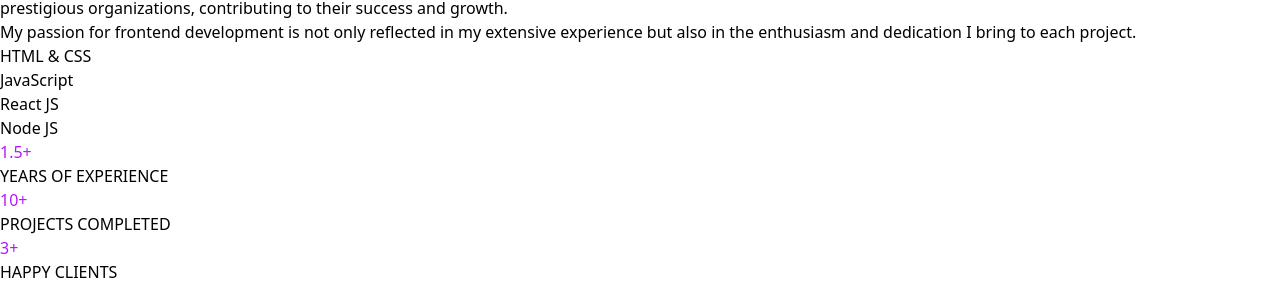
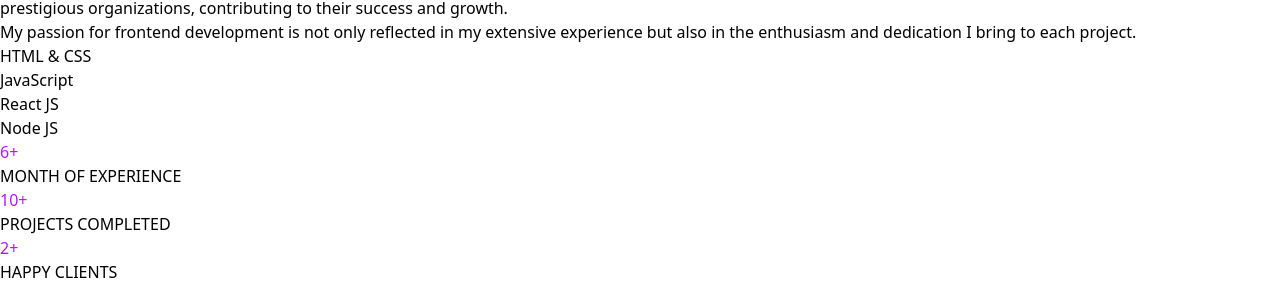
Before and after one commit to lucky-devloper/Portfolio, a React (Vite) app: page / in a window 1280 px wide. Shown: the part 3256-3544 px from the top of the page. Built offline with nearby package versions, Linux system fonts and the light colour scheme.

Commit message:
change form

```diff
--- a/src/Components/Aboutpage.jsx
+++ b/src/Components/Aboutpage.jsx
@@ -7,7 +7,7 @@
         <div id='about' className="w-[100%] h-[100%] px-4 lg:px-0 lg:flex lg:flex-col lg:items-center">
             <div className='w-[100%] h-[170px] relative flex items-center lg:justify-center'>
                 <h1 className="text-4xl lg:text-6xl font-bold z-20 relative">About me</h1>
-                <img src={tag} alt="" className="w-[120px] lg:w-[185px] absolute top-20 left-28 lg:top-17 lg:left-[50%] z-0" />
+                <img src={tag} alt="" className="w-[120px] lg:w-[185px] absolute top-20 left-24 lg:top-17 lg:left-[50%] z-0" />
             </div>
             <div className='lg:w-[80%] w-[100%] lg:h-[400px] lg:flex lg:items-center lg:justify-between'>
                 <img src={profile} alt="" className='w-[300px] h-[350px] object-cover rounded-lg hidden lg:block' />
@@ -44,17 +44,17 @@
                     </div>
                 </div>
             </div>
-            <div className='w-[100%] lg:w-[80%] h-[120px] flex items-center lg:justify-between'>
-                <div className='w-[320px] h-[80px] lg:w-[33%] border-r-2 border-white flex flex-col justify-center items-center font-semibold'>
-                    <h1 className='text-gradient text-[25px] lg:text-5xl'>1.5+</h1>
-                    <p className='text-[12px] lg:text-[20px] text-center'>YEARS OF EXPERIENCE</p>
+            <div className='w-[100%] lg:w-[80%] h-[120px] flex items-center gap-1 justify-between'>
+                <div className=' h-[80px] w-[33%] border-r-2 border-white flex flex-col justify-center items-center font-semibold px-1'>
+                    <h1 className='text-gradient text-[25px] lg:text-5xl'>6+</h1>
+                    <p className='text-[12px] lg:text-[20px] text-center'>MONTH OF EXPERIENCE</p>
                 </div>
-                <div className='w-[320px] h-[80px] lg:w-[33%] border-r-2 border-white flex flex-col justify-center items-center font-semibold'>
+                <div className=' h-[80px] w-[33%] border-r-2 border-white flex flex-col justify-center items-center font-semibold px-1'>
                     <h1 className='text-gradient text-[25px] lg:text-5xl'>10+</h1>
                     <p className='text-[12px] lg:text-[20px] text-center'>PROJECTS COMPLETED</p>
                 </div>
-                <div className='w-[285px] h-[80px] lg:w-[33%] flex flex-col justify-center items-center font-semibold'>
-                    <h1 className='text-gradient text-[25px] lg:text-5xl'>3+</h1>
+                <div className=' h-[80px] w-[33%] flex flex-col justify-center items-center font-semibold'>
+                    <h1 className='text-gradient text-[25px] lg:text-5xl'>2+</h1>
                     <p className='text-[12px] lg:text-[20px] text-center'>HAPPY CLIENTS</p>
                 </div>
             </div>
--- a/src/Components/Contectpage.jsx
+++ b/src/Components/Contectpage.jsx
@@ -28,15 +28,15 @@
                         <p>bihar, India</p>
                     </span>
                 </div>
-                <div className='w-[100%] lg:w-[60%] flex flex-col gap-2 mt-4 lg:mt-0 lg:px-3'>
+                <form action='https://formspree.io/f/{mwpklbww}' method='POST' className='w-[100%] lg:w-[60%] flex flex-col gap-2 mt-4 lg:mt-0 lg:px-3'>
                     <label htmlFor="" className='text-[13px] lg:text-[18px] text-gray-300 font-semibold'>Your Name</label>
                     <input type="text" placeholder='Enter your name' className='w-[90%] lg:w-[100%] h-[50px] bg-gray-700 px-2 rounded-md outline-none' />
                     <label htmlFor="" className='text-[13px] lg:text-[18px] text-gray-300 font-semibold'>Your Email</label>
                     <input type="email" placeholder='Enter your email' className='w-[90%] lg:w-[100%] h-[50px] bg-gray-700 px-2 rounded-md outline-none' />
                     <label htmlFor="" className='text-[13px] lg:text-[18px] text-gray-300 font-semibold'>Write your message here </label>
                     <textarea placeholder='Enter your message' cols="30" rows="7" className='bg-gray-700 px-2 rounded-md outline-none'></textarea>
-                    <button className='mt-4 h-[55px] w-[160px] rounded-full bg-gradient-to-r from-pink-400 via-red-500 to-orange-400'>Submit now</button>
-                </div>
+                    <button type='submit' className='mt-4 h-[55px] w-[160px] rounded-full bg-gradient-to-r from-pink-400 via-red-500 to-orange-400'>Submit now</button>
+                </form>
             </div>
         </div>
     )
--- a/src/Components/Footer.jsx
+++ b/src/Components/Footer.jsx
@@ -10,7 +10,7 @@
                         <h1 className="text-4xl lg:text-5xl font-bold z-20 relative">PriTam</h1>
                         <img src={tag} alt="" className="w-[100px] lg:w-[120px] absolute top-14 left-16 lg:top-14 lg:left-[14%] z-0" />
                     </div>
-                    <p className='lg:w-[400px]'>I am a frontend developer from, USA with 10 years of experience in companies like Microsoft, Tesla and Apple.</p>
+                    <p className='lg:w-[400px]'>I am a frontend developer from, India with 6 month of experience as a freelancer and web-developer.</p>
                 </div>
                 <div className='lg:w-[50%] flex lg:items-center lg:justify-end gap-5'>
                     <input type="text" placeholder='Enter your email' className='h-[40px] w-[150px] lg:w-[300px] lg:h-[55px] text-[13px] lg:text-[18px] px-3 lg:px-4 rounded-full bg-gray-700 outline-none' />
```
